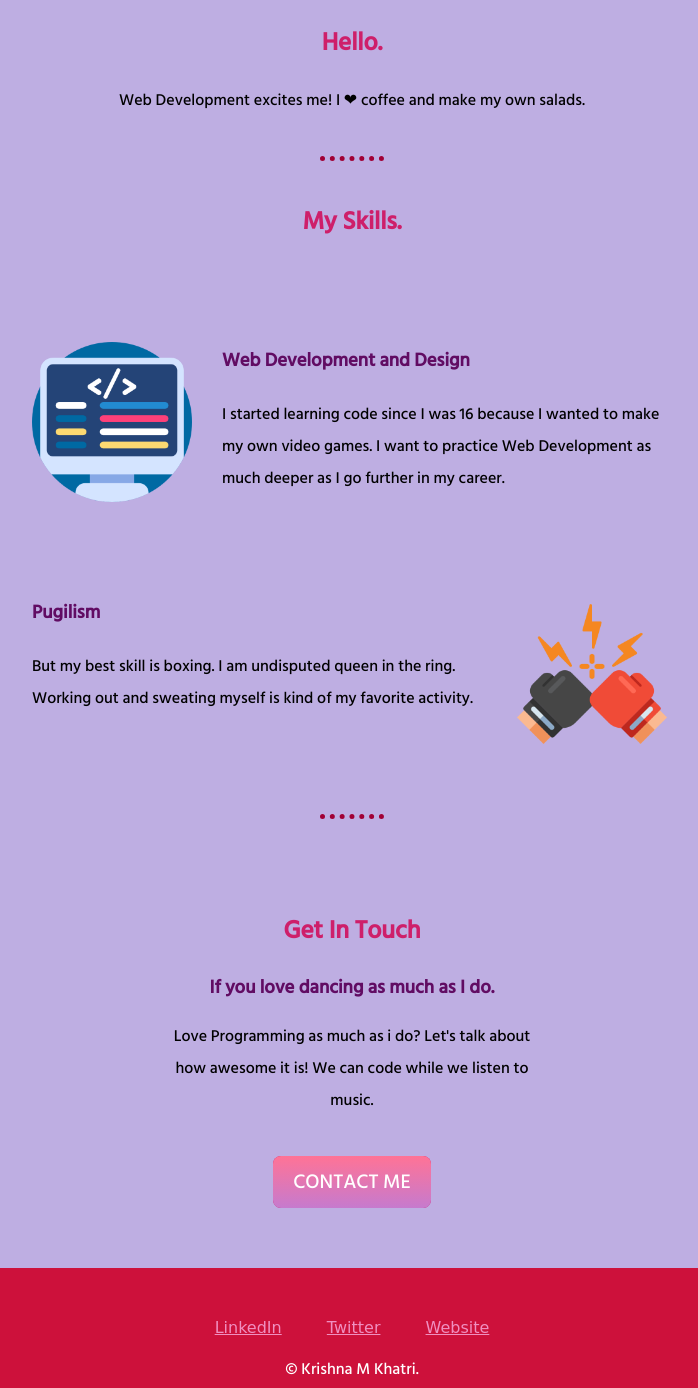
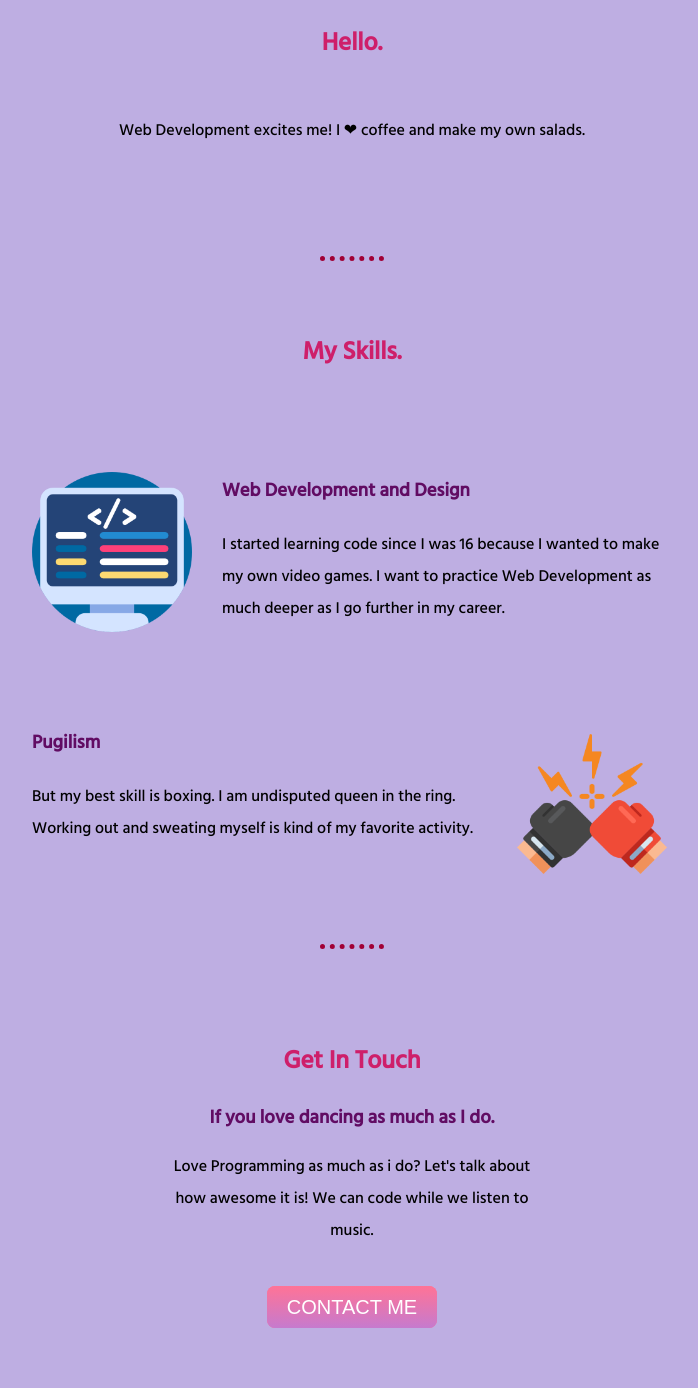
Before and after one commit to krishnakhatri822/My-Site, a plain HTML site: page index.html in a window 1280 px wide. Shown: the part 926-2314 px from the top of the page, without its empty margins (288-986 px from the left). Drawn offline with Linux system fonts and the light colour scheme; a web font is replaced by a local one.

Commit message:
Update styles.css

```diff
--- a/styles.css
+++ b/styles.css
@@ -59,6 +59,7 @@ span {
 .bottom-container {
   background-color: #CD113B;
   margin-top: 50px;
+  margin-bottom: 0;
 }
 
 .bottom-cloud {
@@ -102,12 +103,16 @@ span {
 }
 
 .btn {
-  background: #CE1F6A;
+  background: #FF7396;
+  background-image: -webkit-linear-gradient(top, #FF7396, #C67ACE);
+  background-image: -moz-linear-gradient(top, #FF7396, #C67ACE);
+  background-image: -ms-linear-gradient(top, #FF7396, #C67ACE);
+  background-image: -o-linear-gradient(top, #FF7396, #C67ACE);
   background-image: linear-gradient(to bottom, #FF7396, #C67ACE);
   -webkit-border-radius: 8;
   -moz-border-radius: 8;
   border-radius: 8px;
-  font-family: 'Hind Siliguri', sans-serif;
+  font-family: Arial;
   color: #ffffff;
   font-size: 20px;
   padding: 10px 20px 10px 20px;
@@ -115,10 +120,14 @@ span {
 }
 
 .btn:hover {
-  background: #F9D923;
-  color: black;
+  background: #FFBCBC;
+  background-image: -webkit-linear-gradient(top, #FFBCBC, #E4BAD4);
+  background-image: -moz-linear-gradient(top, #FFBCBC, #E4BAD4);
+  background-image: -ms-linear-gradient(top, #FFBCBC, #E4BAD4);
+  background-image: -o-linear-gradient(top, #FFBCBC, #E4BAD4);
   background-image: linear-gradient(to bottom, #FFBCBC, #E4BAD4);
   text-decoration: none;
+  color: black;
 }
 
 .contact-me {
@@ -130,3 +139,11 @@ span {
   width: 30%;
   margin: auto;
 }
+
+.hello {
+  padding: 30px 10px 70px 10px;
+}
+
+.skill {
+  padding-top: 30px;
+}
```
